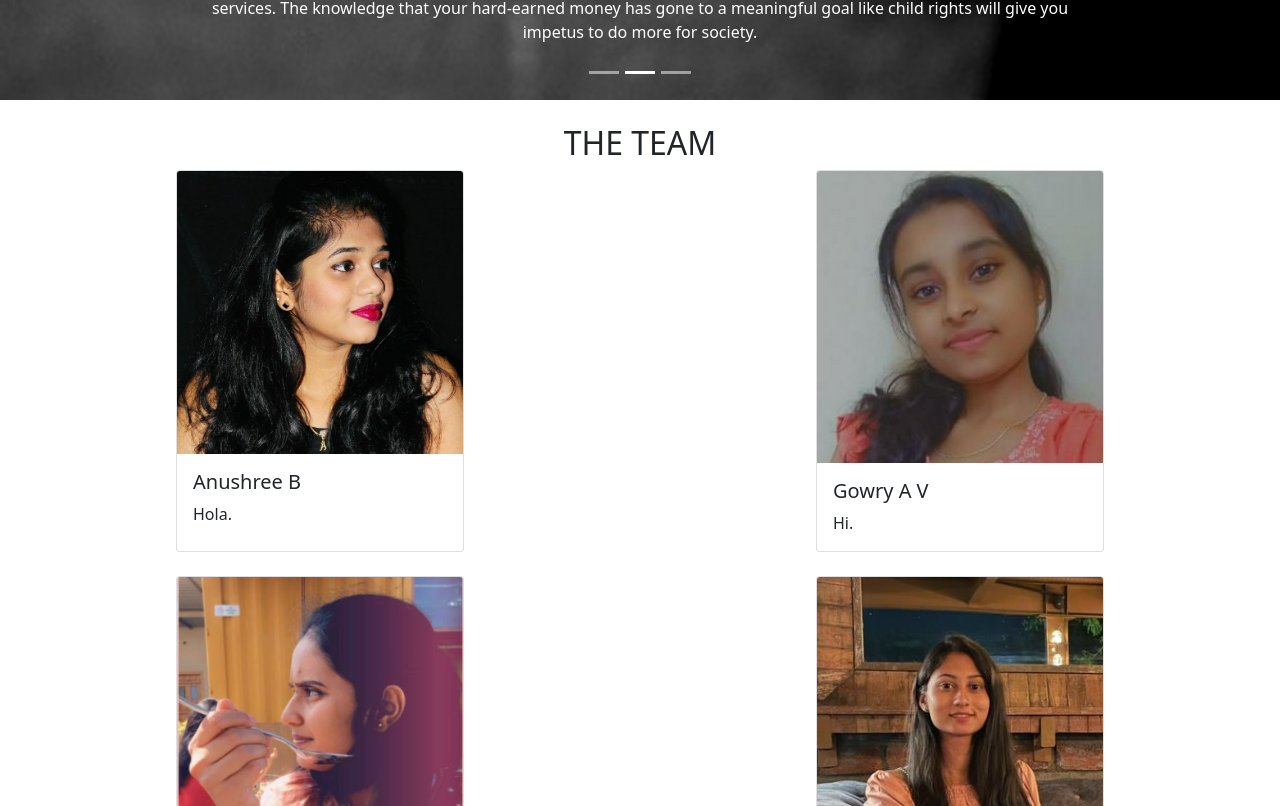
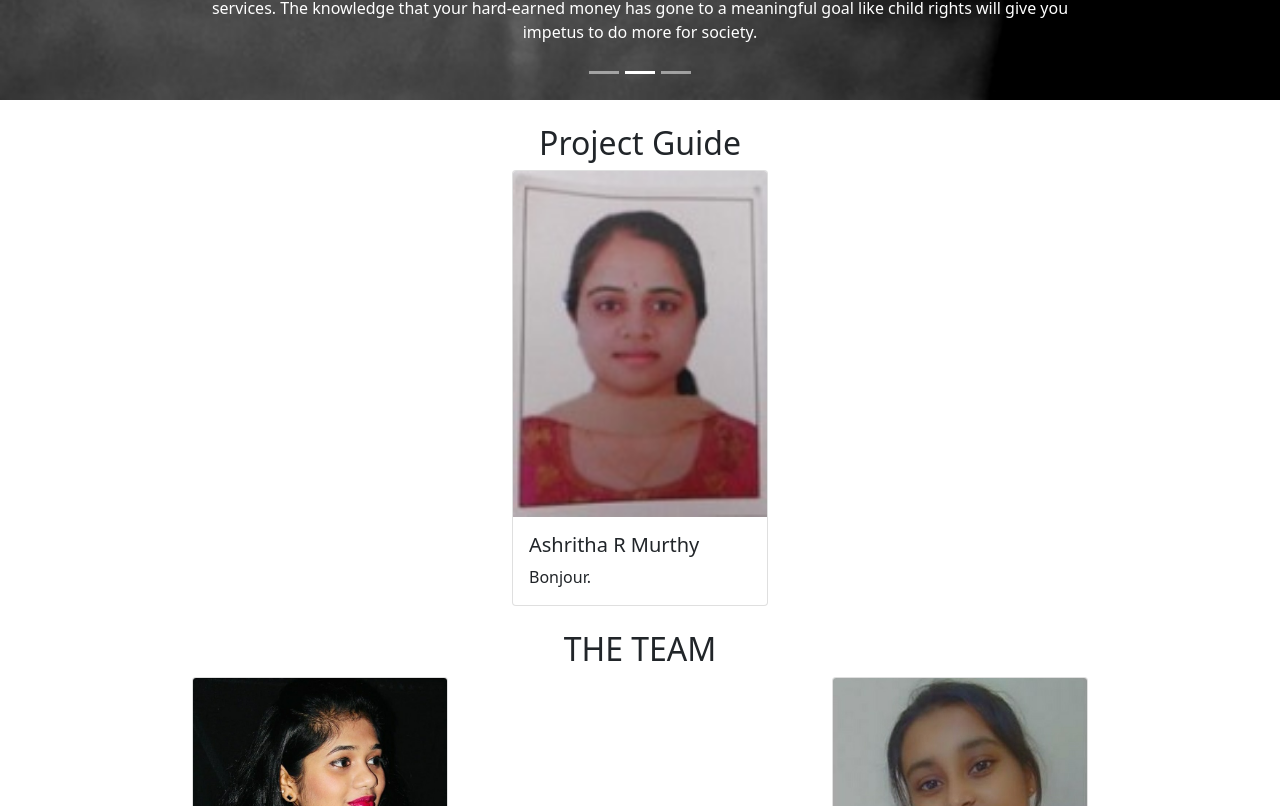
Before and after one commit to lavanyaam11/NGO, a React (Create React App) app: page / in a window 1280 px wide. Shown: the part 660-1466 px from the top of the page. Built offline with nearby package versions, Linux system fonts and the light colour scheme.

Commit message:
guide hero

```diff
--- a/src/components/Header.jsx
+++ b/src/components/Header.jsx
@@ -29,7 +29,7 @@ export default function Header(props) {
                         <Dropdown.Item href="#"onClick={() => props.setModalDonor(true)}>Donor</Dropdown.Item>
                     </Dropdown.Menu>
                 </Dropdown>}
-                {pathname !=='/' && pathname !='/donorRegistration' && pathname !== '/ngoRegistration' && <Button variant='danger'>Log Out</Button>}
+                {pathname !=='/' && pathname !=='/donorRegistration' && pathname !== '/ngoRegistration' && <Button variant='danger'>Log Out</Button>}
 
             </Container>
         </Navbar>
--- a/src/components/Hero.js
+++ b/src/components/Hero.js
@@ -56,9 +56,22 @@ function Hero() {
         </Carousel.Item>
       </Carousel>
       <br></br>
+      <h2 className="d-flex justify-content-center">Project Guide</h2>
+      <div className="d-flex justify-content-around">
+        <Card style={{ width: '16rem' }}>
+          <Card.Img variant="top" src="Ashritha.jpg" />
+          <Card.Body>
+            <Card.Title>Ashritha R Murthy</Card.Title>
+            <Card.Text>
+              Bonjour.
+            </Card.Text>
+          </Card.Body>
+        </Card>
+      </div>
+      <br></br>
       <h2 className="d-flex justify-content-center">THE TEAM</h2>
       <div className="d-flex justify-content-around">
-        <Card style={{ width: '18rem' }}>
+        <Card style={{ width: '16rem' }}>
           <Card.Img variant="top" src="anu.jpg" />
           <Card.Body>
             <Card.Title>Anushree B</Card.Title>
@@ -67,7 +80,7 @@ function Hero() {
             </Card.Text>
           </Card.Body>
         </Card>
-        <Card style={{ width: '18rem' }}>
+        <Card style={{ width: '16rem' }}>
           <Card.Img variant="top" src="gowry.jpg" />
           <Card.Body>
             <Card.Title>Gowry A V</Card.Title>
@@ -79,7 +92,7 @@ function Hero() {
       </div>
       <br></br>
       <div className="d-flex justify-content-around">
-        <Card style={{ width: '18rem' }}>
+        <Card style={{ width: '16rem' }}>
           <Card.Img variant="top" src="lavanya.jpg" />
           <Card.Body>
             <Card.Title>Lavanya A M</Card.Title>
@@ -88,7 +101,7 @@ function Hero() {
             </Card.Text>
           </Card.Body>
         </Card>
-        <Card style={{ width: '18rem' }}>
+        <Card style={{ width: '16rem' }}>
           <Card.Img variant="top" src="yuki.jpg" />
           <Card.Body>
             <Card.Title>Yuktha N</Card.Title>
```
Also changed, not shown: public/Ashritha.jpg (added), 1 other file (tests, documents, lock files or other folders).
